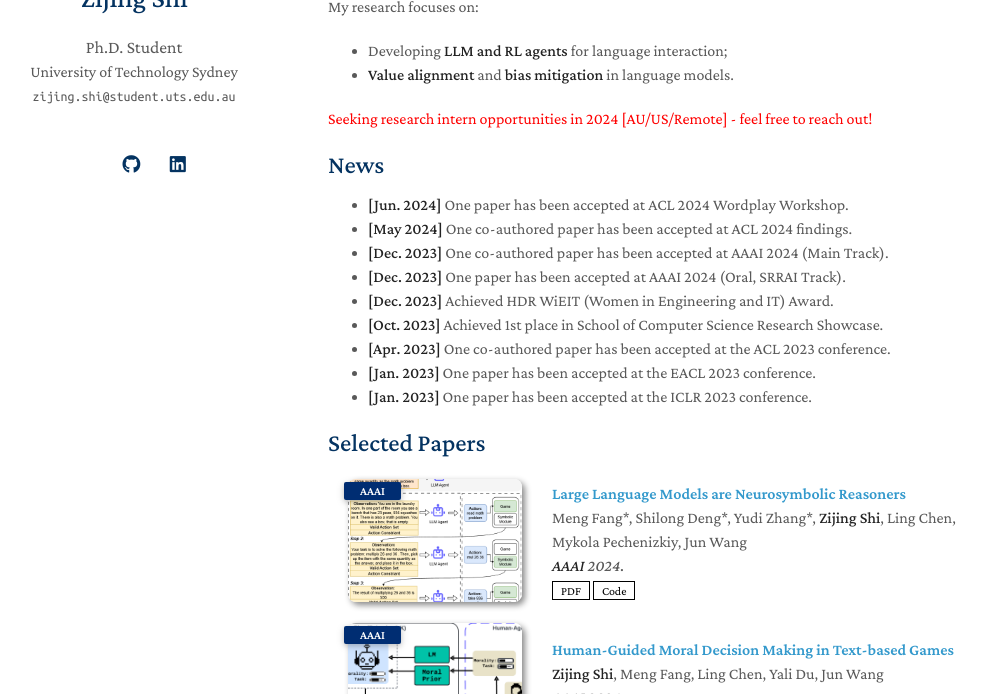
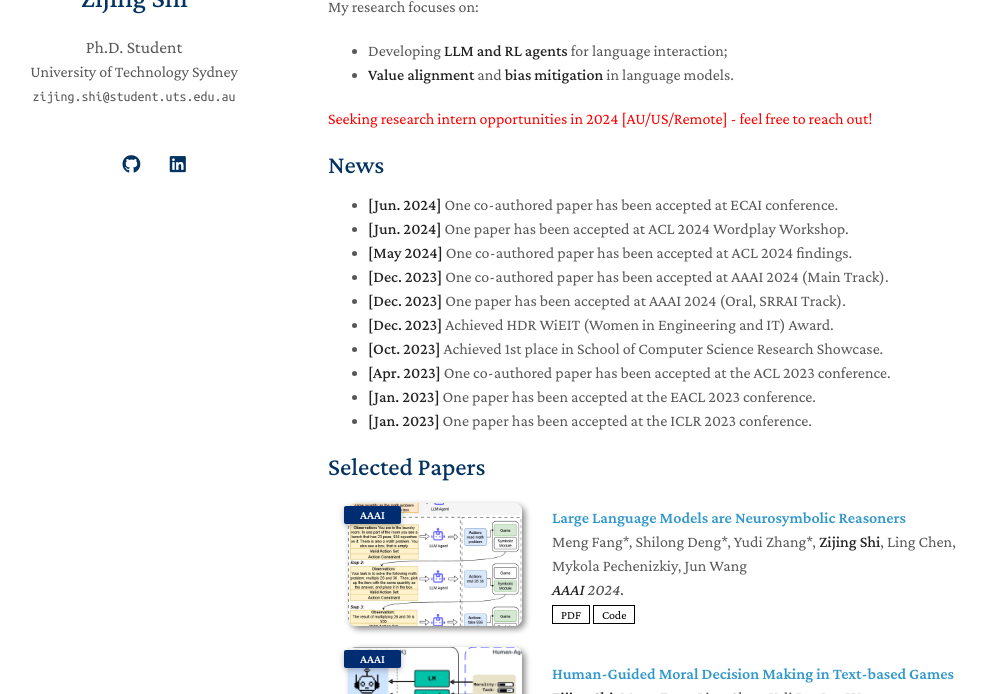
Before and after one commit to winni18/winni18.github.io, a Jekyll site: the page built from index.md, in a window 1280 px wide and 900 px high, cut to the strip 206-900 px from the top of the window. Shown: the whole strip, without its empty margins (142-1129 px from the left). Built offline with Jekyll 4.4.1, drawn with Linux system fonts in a browser that asks for light colours; nearby versions of some CDN libraries; a style sheet for code colours, icons or effects is not loaded; our own code applies the rules of GitHub Pages for plain Markdown files.

Commit message:
Update index.md

```diff
--- a/index.md
+++ b/index.md
@@ -17,6 +17,7 @@ My research focuses on:
 
 
 ## News
+- **[Jun. 2024]** One co-authored paper has been accepted at ECAI conference.
 - **[Jun. 2024]** One paper has been accepted at ACL 2024 Wordplay Workshop.
 - **[May 2024]** One co-authored paper has been accepted at ACL 2024 findings.
 - **[Dec. 2023]** One co-authored paper has been accepted at AAAI 2024 (Main Track).
```
